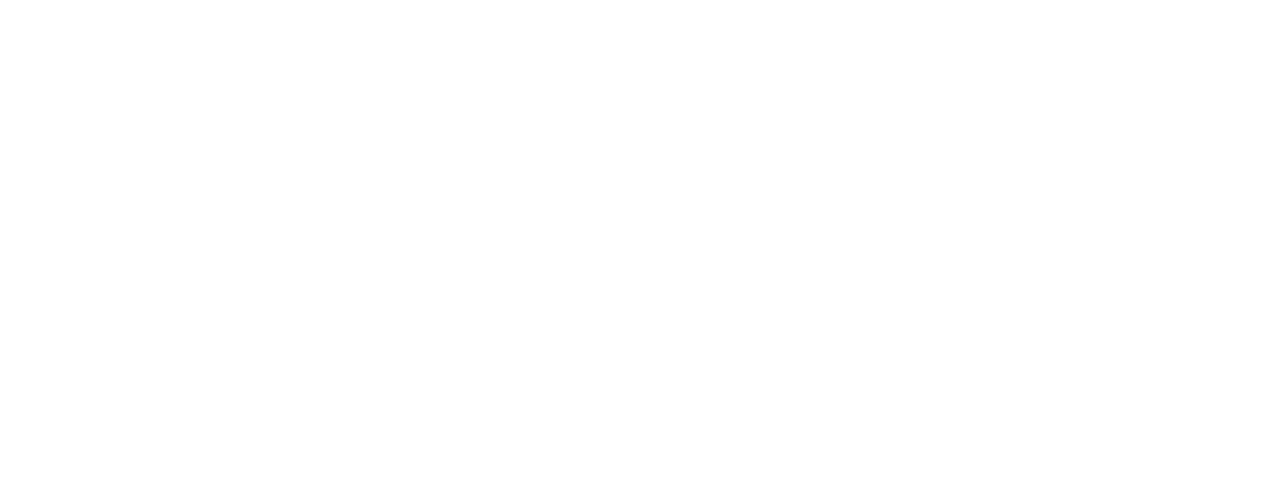
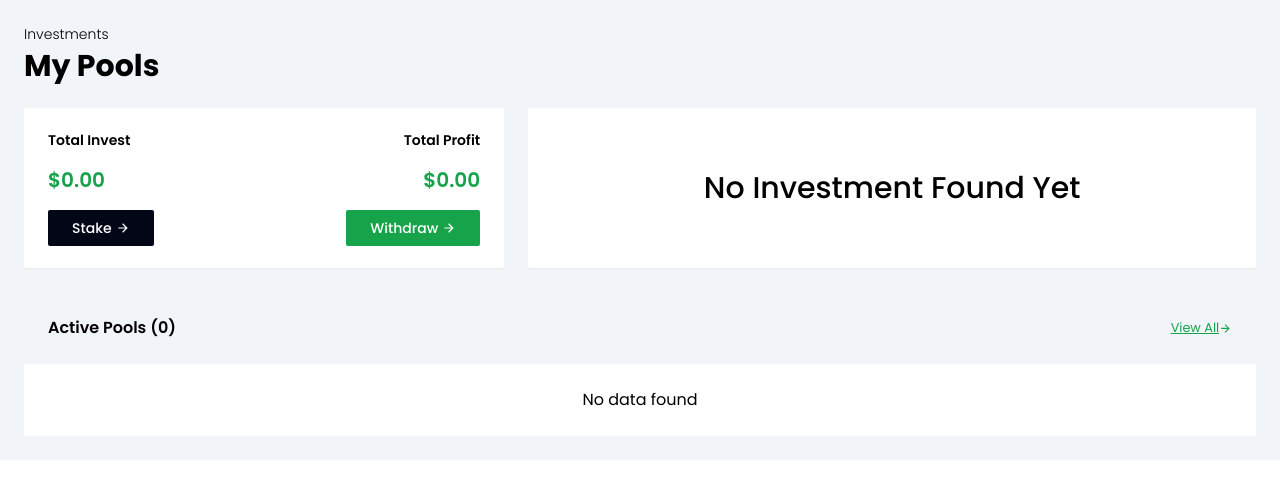
Before and after one commit to vulpes231/lithium, a React (Vite) app: page /pools in a window 1280 px wide. Before the commit this address had no page. Shown: the top 498 px of the page. Built offline with nearby package versions, Linux system fonts and the light colour scheme; the HTML template or start-up script is replaced by a standard one.

Commit message:
redesign

```diff
--- a/src/App.jsx
+++ b/src/App.jsx
@@ -7,21 +7,32 @@
   Landing,
   Otp,
   Personal,
+  Pools,
   Profile,
   Signin,
   Signup,
   Withdraw,
 } from "./pages";
-import { Authnav, Footer, Navbar } from "./components";
+import { Authnav, Footer, Navbar, Sidebar } from "./components";
 import { getAccessToken } from "./utils/utils";
 import Notification from "./pages/Notification";
 import About from "./pages/About";
 import Plans from "./pages/Plans";
+import { useSelector } from "react-redux";
 
 const App = () => {
   const navigate = useNavigate();
 
   const [token, setToken] = useState(false);
+  const [toggle, setToggle] = useState(false);
+  const [active, setActive] = useState("dashboard");
+
+  const handleToggle = () => {
+    console.log("toggled");
+    setToggle((prev) => !prev);
+  };
+
+  const { user } = useSelector((state) => state.user);
 
   const accessToken = getAccessToken();
 
@@ -41,26 +52,46 @@
   }, [accessToken]);
 
   return (
-    <div>
-      {/* {!token ? <Navbar /> : <Authnav />} */}
+    <section className="h-screen overflow-hidden relative">
+      {token && (
+        <Authnav toggle={toggle} handleToggle={handleToggle} userInfo={user} />
+      )}
+
+      <div className={token ? "flex" : "hidden"}>
+        {token && (
+          <Sidebar
+            toggle={toggle}
+            handleToggle={handleToggle}
+            active={active}
+            setActive={setActive}
+          />
+        )}
+      </div>
+
+      <div
+        className={token ? "lg:ml-[290px] font-[Poppins] h-screen" : "lg:ml-0"}
+      >
         <Routes>
           <Route path="/" element={<Landing />} />
           <Route path="/login" element={<Signin />} />
           <Route path="/register" element={<Signup />} />
           <Route path="/verifyotp" element={<Otp />} />
           <Route path="/completeprofile" element={<Personal />} />
-        <Route path="/dashboard" element={<Dashboard />} />
+          <Route
+            path="/dashboard"
+            element={<Dashboard setActive={setActive} />}
+          />
           <Route path="/deposit" element={<Deposit />} />
           <Route path="/withdraw" element={<Withdraw />} />
-
           <Route path="/about" element={<About />} />
           <Route path="/plans" element={<Plans />} />
-
-        <Route path="/profile" element={<Profile />} />
+          <Route path="/profile" element={<Profile setActive={setActive} />} />
+          <Route path="/pools" element={<Pools setActive={setActive} />} />
           <Route path="/complete/:fee" element={<Fee />} />
           <Route path="/notification/:id" element={<Notification />} />
         </Routes>
       </div>
+    </section>
   );
 };
 
--- a/src/components/Changepass.jsx
+++ b/src/components/Changepass.jsx
@@ -4,7 +4,7 @@
 
 const styler = {
   input:
-    "border outline-none focus:outline-yellow-500 focus:border-none p-2 placeholder:font-thin placeholder:text-sm",
+    "border outline-none focus:outline-green-500 focus:border-none p-2 placeholder:font-thin placeholder:text-sm",
 };
 
 const Changepass = () => {
@@ -105,7 +105,7 @@
       )}
       <button
         onClick={handlePass}
-        className="bg-yellow-500 text-white capitalize font-medium mt-5 p-2 text-sm"
+        className="bg-green-500 text-white capitalize font-medium mt-5 p-2 text-sm"
       >
         {!updatePassLoading ? "change password" : "wait..."}
       </button>
--- a/src/components/Dashcontent.jsx
+++ b/src/components/Dashcontent.jsx
@@ -4,7 +4,7 @@
 
 const Dashcontent = () => {
   return (
-    <section className="w-full lg:ml-[290px] p-6 font-[Poppins] flex flex-col gap-6">
+    <section className="w-full p-6 font-[Poppins] flex flex-col gap-6">
       <Notifications />
       <Analytics />
     </section>
--- a/src/components/Topup.jsx
+++ b/src/components/Topup.jsx
@@ -45,7 +45,7 @@
       </div>
       <div className="flex justify-end">
         <Link
-          className="bg-yellow-500 text-white px-5 py-2.5 rounded-3xl mt-2 capitalize font-medium text-sm"
+          className="bg-green-500 text-white px-5 py-2.5 rounded-3xl mt-2 capitalize font-medium text-sm"
           to={"/deposit"}
         >
           top up
--- a/src/pages/Dashboard.jsx
+++ b/src/pages/Dashboard.jsx
@@ -3,20 +3,12 @@
 import { getAccessToken } from "../utils/utils";
 import { useDispatch, useSelector } from "react-redux";
 import { getUser } from "../features/userSlice";
-import Pools from "./Pools";
 
-const Dashboard = () => {
+const Dashboard = ({ setActive }) => {
   const dispatch = useDispatch();
   const accessToken = getAccessToken();
-  const [toggle, setToggle] = useState(false);
-  const [active, setActive] = useState("dashboard");
 
   const { user } = useSelector((state) => state.user);
-
-  const handleToggle = () => {
-    console.log("toggled");
-    setToggle((prev) => !prev);
-  };
 
   useEffect(() => {
     if (accessToken) {
@@ -25,24 +17,15 @@
   }, [dispatch, accessToken]);
 
   useEffect(() => {
+    setActive("dashboard");
+  }, []);
+
+  useEffect(() => {
     document.title = "Lithium Finance - Dashboard";
   }, []);
   return (
-    <section className="relative min-h-screen bg-slate-100 w-full font-[Poppins]">
-      <Authnav toggle={toggle} handleToggle={handleToggle} userInfo={user} />
-      <div className="flex h-full">
-        <Sidebar
-          toggle={toggle}
-          handleToggle={handleToggle}
-          active={active}
-          setActive={setActive}
-        />
-        {active === "dashboard" ? (
-          <Dashcontent />
-        ) : active === "pools" ? (
-          <Pools />
-        ) : null}
-      </div>
+    <section className=" bg-slate-100 w-full h-full font-[Poppins]">
+      <Dashcontent />
     </section>
   );
 };
--- a/src/pages/Pools.jsx
+++ b/src/pages/Pools.jsx
@@ -1,9 +1,62 @@
-import React from "react";
+import React, { useEffect } from "react";
+import { MdArrowForward } from "react-icons/md";
+import { Link } from "react-router-dom";
 
-const Pools = () => {
+const styles = {
+  invest: "flex flex-col gap-4",
+  button:
+    "px-6 py-2 rounded-sm text-white capitalize flex items-center gap-1 text-sm font-medium",
+};
+
+const Pools = ({ setActive }) => {
+  useEffect(() => {
+    setActive("pools");
+  }, []);
+
   return (
-    <section className="w-full lg:ml-[290px] p-6 font-[Poppins] flex flex-col gap-6">
-      Pools
+    <section className="w-full p-6 font-[Poppins] bg-slate-100 h-full">
+      <div className="flex flex-col gap-6">
+        <span className="flex flex-col gap-1">
+          <p className="font-light text-sm">Investments</p>
+          <h3 className="font-bold text-2xl md:text-3xl capitalize">
+            my pools
+          </h3>
+        </span>
+        <div className="flex flex-col md:flex-row items-center gap-6 w-full ">
+          <div className="flex justify-between items-center bg-white p-6 shadow-sm rounded-sm w-full h-[160px] capitalize lg:w-[65%]">
+            <span className={`${styles.invest} `}>
+              <h3 className="font-semibold text-sm">total invest</h3>
+              <p className="font-semibold text-xl text-green-600">$0.00</p>
+              <Link to={"/plan"} className={`bg-slate-950 ${styles.button}`}>
+                stake <MdArrowForward />
+              </Link>
+            </span>
+            <span className={`${styles.invest} flex justify-end items-end`}>
+              <h3 className="font-semibold text-sm">total profit</h3>
+              <p className="font-semibold text-xl text-green-600">$0.00</p>
+              <Link className={`bg-green-600 ${styles.button}`}>
+                withdraw <MdArrowForward />
+              </Link>
+            </span>
+          </div>
+          <div className="md:col-span-2 bg-white flex items-center justify-center shadow-sm rounded-sm p-6 w-full h-[160px]">
+            <h3 className="text-xl md:text-3xl font-medium capitalize">
+              No Investment found yet
+            </h3>
+          </div>
+        </div>
+        <div className="">
+          <span className="flex justify-between items-center p-6">
+            <h3 className="font-semibold capitalize">active pools (0)</h3>
+            <small className="text-green-600 underline capitalize flex items-center">
+              view all <MdArrowForward />
+            </small>
+          </span>
+          <div className="bg-white p-6 flex items-center justify-center">
+            <p>No data found</p>
+          </div>
+        </div>
+      </div>
     </section>
   );
 };
--- a/src/pages/Profile.jsx
+++ b/src/pages/Profile.jsx
@@ -1,5 +1,5 @@
 import React, { useEffect, useState } from "react";
-import { Changepass, Editmodal, Sidebar, Topup } from "../components";
+import { Authnav, Changepass, Editmodal, Sidebar, Topup } from "../components";
 import { useDispatch, useSelector } from "react-redux";
 import { getAccessToken } from "../utils/utils";
 import { getUser } from "../features/userSlice";
@@ -13,11 +13,15 @@
   div: "bg-white p-6 rounded-xl shadow-lg w-full flex flex-col gap-4",
 };
 
-const Profile = () => {
+const Profile = ({ setActive }) => {
   const dispatch = useDispatch();
   const accessToken = getAccessToken();
 
   const { user } = useSelector((state) => state.user);
+
+  useEffect(() => {
+    setActive("profile");
+  }, []);
 
   const [editModal, setEditModal] = useState(false);
 
@@ -39,12 +43,12 @@
     document.title = "CoinXtra - Profile";
   }, []);
   return (
-    <section className="min-h-screen bg-slate-100 w-full p-4 lg:p-0">
-      <div className="flex min-h-full mt-[66px]">
-        <Sidebar />
-        <div className="w-full lg:w-[80%] min-h-screen lg:customh flex flex-col gap-6 p-4">
+    <section className=" bg-slate-100 w-full p-6 overflow-auto h-full">
+      <div className="mb-24">
+        <div className="w-full flex gap-5 flex-col">
+          <h3 className="font-bold text-2xl md:text-3xl capitalize">profile</h3>
           <div className=" bg-white p-6 rounded-xl shadow-lg w-full md:w-[50%]">
-            <h3 className="border-l-4 border-yellow-500 px-1 font-bold">
+            <h3 className="border-l-4 border-green-500 px-1 font-bold">
               User Profile
             </h3>
             <div className="flex items-center gap-4 mt-3">
@@ -55,7 +59,7 @@
                 <span className={styler.span}>
                   <FaUserGroup />
                   <h3 className="capitalize font-semibold text-lg">
-                    {user.fullname}
+                    {user.firstname} {user.lastname}
                   </h3>
                 </span>
                 <span className={styler.span}>
@@ -65,12 +69,12 @@
                 <span className={styler.span}>
                   <MdLocationOn />
                   <p className="text-sm font-light whitespace-nowrap">
-                    {user.homeAddress}
+                    {user.city} {user.state} {user.zip}
                   </p>
                 </span>
                 <button
                   onClick={handleEditModal}
-                  className="bg-yellow-500 text-white px-4 py-2 font-medium flex items-center w-[150px] whitespace-nowrap gap-2 rounded-md shadow-lg"
+                  className="bg-green-500 text-white px-4 py-2 font-medium flex items-center w-[150px] whitespace-nowrap gap-2 rounded-md shadow-lg"
                 >
                   <FaUserEdit />
                   <span>Edit profile</span>
@@ -80,13 +84,13 @@
           </div>
           <div className="flex flex-col gap-6 md:flex-row">
             <div className={styler.div}>
-              <h3 className="border-l-4 border-yellow-500 px-1 font-bold capitalize">
+              <h3 className="border-l-4 border-green-500 px-1 font-bold capitalize">
                 change password
               </h3>
               <Changepass />
             </div>
             <div className={styler.div}>
-              <h3 className="border-l-4 border-yellow-500 px-1 font-bold capitalize">
+              <h3 className="border-l-4 border-green-500 px-1 font-bold capitalize">
                 top up
               </h3>
               <Topup user={user} />
```
Also changed, not shown: src/components/dash/Sidebarlinks.jsx (+14 -10 lines), src/components/dash/Walletinfo.jsx (+6 -2 lines). Lines whose indentation alone changed are shown as unchanged.
